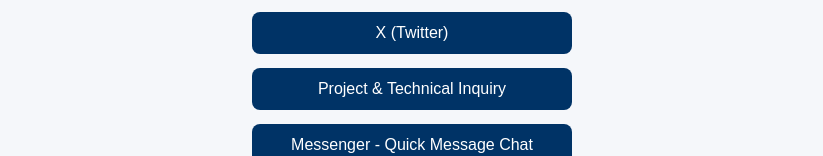
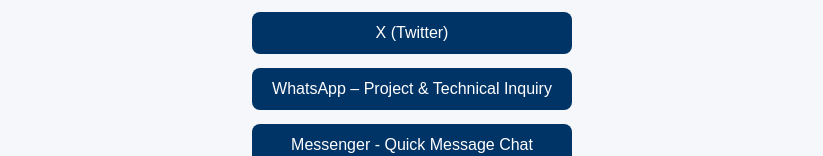
Before and after one commit to MEI320704/MEI320704.github.io, a plain HTML site: page index.html in a window 1280 px wide. Shown: the part 668-824 px from the top of the page, without its empty margins (228-1051 px from the left). Drawn offline with Linux system fonts and the light colour scheme.

Commit message:
Add files via upload

```diff
--- a/index.html
+++ b/index.html
@@ -43,7 +43,7 @@
         <a class="social-link" href="https://linkedin.com/in/hank-guanghua-mei/" target="_blank">LinkedIn </a>
         <a class="social-link" href="https://facebook.com/ HankMay86 " target="_blank">Facebook </a>
 <a class="social-link" href="https://x.com/hank_may8" target="_blank">X (Twitter) </a>
-        <a class="social-link" href="https://wa.me/8618505135278" target="_blank">Project & Technical Inquiry</a>
+        <a class="social-link" href="https://wa.me/8618505135278" target="_blank">WhatsApp – Project & Technical Inquiry</a>
 <a class="social-link" href="https://m.me/HankMay86" target="_blank">Messenger - Quick Message Chat</a>
     </div>
 </body>
```
